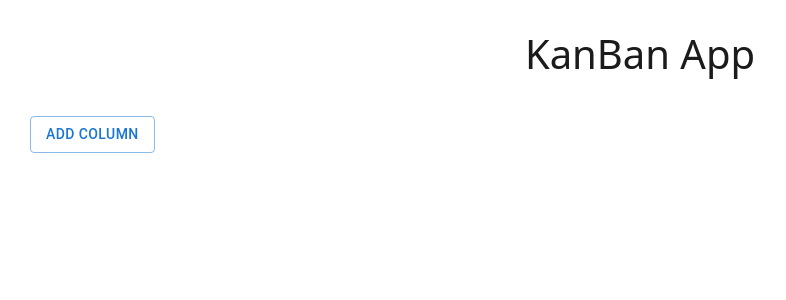
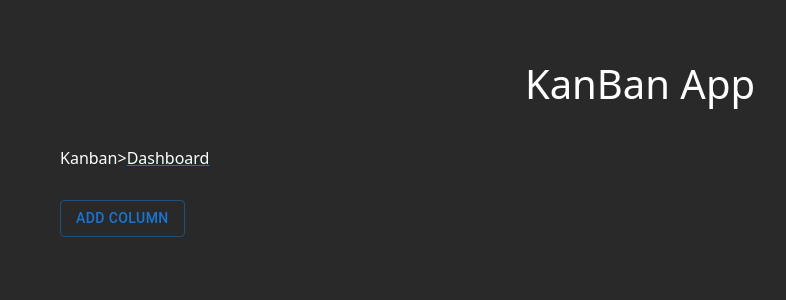
Before and after one commit to joyapisi/kanban-board, a React (Create React App) app: page /kanban in a window 1280 px wide. Shown: the top 300 px of the page, without its empty margins (0-786 px from the left). Built offline with nearby package versions, Linux system fonts and the light colour scheme.

Commit message:
Add styling for dak mode and make app responsive

```diff
--- a/src/App.js
+++ b/src/App.js
@@ -1,20 +1,48 @@
 import React from 'react';
 import { Provider } from 'react-redux';
 import store from './redux/store';
-import './styling/styles.scss'; // Make sure the file name is correct
+import './styling/styles.scss';
 import KanbanBoard from './components/KanbanBoard';
-import { BrowserRouter, Link, Route, Router } from 'react-router-dom';
-import { Switch } from '@mui/base';
+import { BrowserRouter as Router, Link, Routes, Route } from 'react-router-dom';
+import Button from '@mui/material/Button';
+
+function Heading() {
+  return (
+    <h1 className="main-heading">
+      KanBan App
+    </h1>
+  );
+}
+
+function Dashboard() {
+  return (
+    <div className="main-board">
+      <Heading />
+      <Link to="/kanban"> Kanban </Link>
+    </div>
+  );
+}
 
 function App() {
   return (
     <Provider store={store}>
-      <div className="main-board">
-        <h1 className="main-heading">
-          KanBan App
-        </h1>
-        <KanbanBoard />
-      </div>
+      <Router>
+        <Routes>
+          <Route path="/kanban" element={
+            <div className="main-board">
+              <Heading />
+              <div className='nav'>
+                Kanban&gt;
+                <Link to="/">
+                  <span>Dashboard</span>
+                </Link>
+              </div>
+              <KanbanBoard />
+            </div>
+          } />
+          <Route path="/" element={<Dashboard />} />
+        </Routes>
+      </Router>
     </Provider>
   );
 }
--- a/src/components/Column.js
+++ b/src/components/Column.js
@@ -78,7 +78,7 @@ export default function Column({ column }) {
 
       {/* Button that will trigger the opening of the Add Card modal */}
       <div className="add-card-btn">
-        <Button
+        <Button className='add-card-btn'
           onClick={() => setAddCardModalOpen(true)}
         >
           Add Card
--- a/src/components/KanbanBoard.js
+++ b/src/components/KanbanBoard.js
@@ -37,7 +37,7 @@ export default function KanbanBoard() {
     // Using react beautiful dnd for drag n drop
     <DragDropContext onDragEnd={handleDragEnd}>
       <div className="kanban-board">
-        {/* Only render columns if there are more than zer0 */}
+        {/* Only render columns if there's more than zer0 */}
         {columns.length > 0
           && columns.map((column) => (
             <Column key={column.id} column={column} />
--- a/src/components/OptionsMenu.js
+++ b/src/components/OptionsMenu.js
@@ -1,5 +1,5 @@
 import React, { useState } from 'react';
-import IconButton from '@mui/material/Button';
+// import IconButton from '@mui/material/Button';
 import Menu from '@mui/material/Menu';
 import MenuItem from '@mui/material/MenuItem';
 import MoreHorizIcon from '@mui/icons-material/MoreHoriz';
@@ -17,16 +17,13 @@ export default function OptionsMenu({ handleRename, handleClear, handleDelete })
   };
 
   return (
-    <div>
-      <IconButton
+    <div className='options-menu'>
+        <MoreHorizIcon
         id="options-menu"
         aria-controls={open ? 'options-menu' : undefined}
         aria-haspopup="true"
         aria-expanded={open ? 'true' : undefined}
-        onClick={handleClick}
-      >
-        <MoreHorizIcon />
-      </IconButton>
+        onClick={handleClick}/>
       <Menu
         id="options-menu"
         anchorEl={anchorEl}
--- a/src/styling/styles.scss
+++ b/src/styling/styles.scss
@@ -3,18 +3,23 @@
 
 $black: #1b1b1b;
 $white: #fff;
-$light-gray: #cdcfcf;
+$light-gray: #909090;
+$gray: #3b3b3b;
 $dark-gray: rgb(41, 41, 41);
 
 * {
-  color: $black;
+  color: $white;
 }
 
 body {
+  background-color: $dark-gray;
   // background-color: #1b2845;
   // background-image: linear-gradient(95deg, #040404 0%, #274060 74%);
 }
 
+.main-heading {
+  text-decoration: none;
+}
 //main board
 .main-board {
   display: flex;
@@ -24,6 +29,10 @@ body {
   padding: 30px;
 }
 
+.nav {
+  display: flex;
+}
+
 .main-heading {
   align-self: center;
 }
@@ -31,7 +40,9 @@ body {
 // KanBan Board
 .kanban-board {
     display: flex;
+    flex-direction: column;
     align-items: flex-start;
+    flex-wrap: wrap;
     width: 100%;
     height: 100%;
     gap: 10px;
@@ -45,19 +56,20 @@ body {
 .column {
   text-align: center;
   border: 1px solid #cccccc;
+  border-radius: 2px;
   // padding: 10px 5px;
   width: 100%;
-  max-width: 20%;
+  max-width: 100%;
   flex: 1;
   margin: 8px;
   gap: 5px;
-  // background-color: $dark-gray;
+  background-color: $gray;
 }
 
 .column-header {
   display: grid;
-  grid-template-columns: 70% 20%;
-  padding: 10px;
+  grid-template-columns: 70% 30%;
+  padding: 15px;
   border-bottom: 1px solid $light-gray;
 }
 
@@ -65,28 +77,28 @@ body {
   text-align: left;
 }
 
-.column-container {
-    background-color: $light-gray;
-    padding: 10px;
-    border-radius: 15px;
+.column-title {
+  font-size: 22px;
+  padding: 20px 0;
+  margin-bottom: 10px solid $light-gray;
+}
 
 .column-details {
   display: flex;
   flex-direction: column;
-      min-height: 100px;
+  min-height: 5px;
   border-radius: 8px;
   padding: 8px;
+  color: $black;
 }
 
 .add-card-btn {
   border-top: 1px solid $light-gray;
 }
 
-    .column-title {
-      font-size: 22px;
-      padding: 20px 0;
-      margin-bottom: 10px solid $light-gray;
-    }
+.options-menu {
+  align-self: right;
+  padding: 0;
 }
 
 //Cards
@@ -98,9 +110,42 @@ body {
     .card-body {
       padding: 10px;
       margin: 15px 5px;
+      background-color: $dark-gray;
     }
+  }
+
+  .add-card-btn {
+    border-top: 1px solid $light-gray;
+    padding: 5px 0;
   }
 
   .menu-item {
     color: $light-gray;
   }
+
+  @media (min-width: 768px) {
+    .main-board {
+      display: flex;
+      padding: 40px;
+    }
+    .kanban-board {
+      flex-direction: row;
+      align-items: flex-start;
+      gap: 20px;
+    }
+    .column {
+      max-width: 20%;
+    }
+  }
+
+  @media (min-width: 992px) {
+    .main-board {
+      padding: 60px;
+    }
+    .kanban-board {
+      gap: 30px;
+    }
+    .column {
+      max-width: 20%;
+    }
+  }
```
Lines whose indentation alone changed are shown as unchanged.
